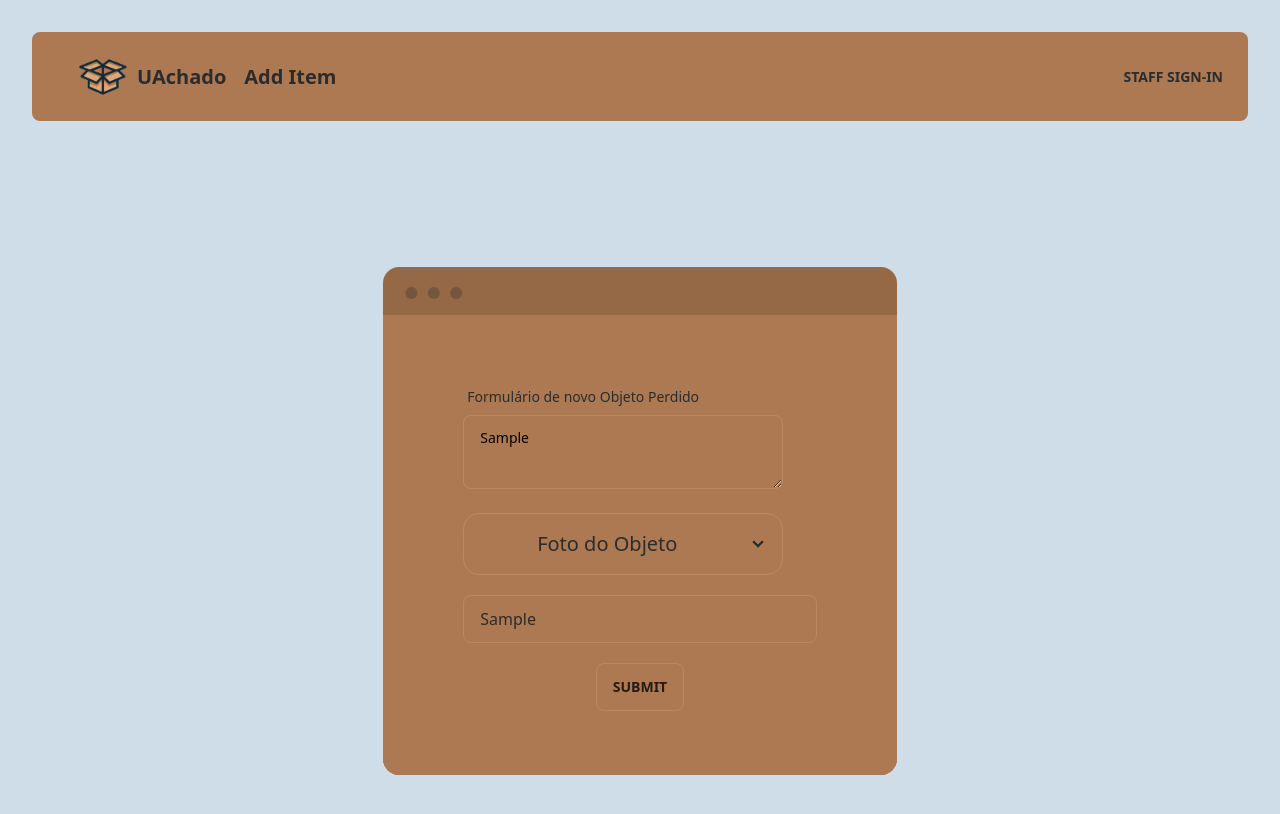
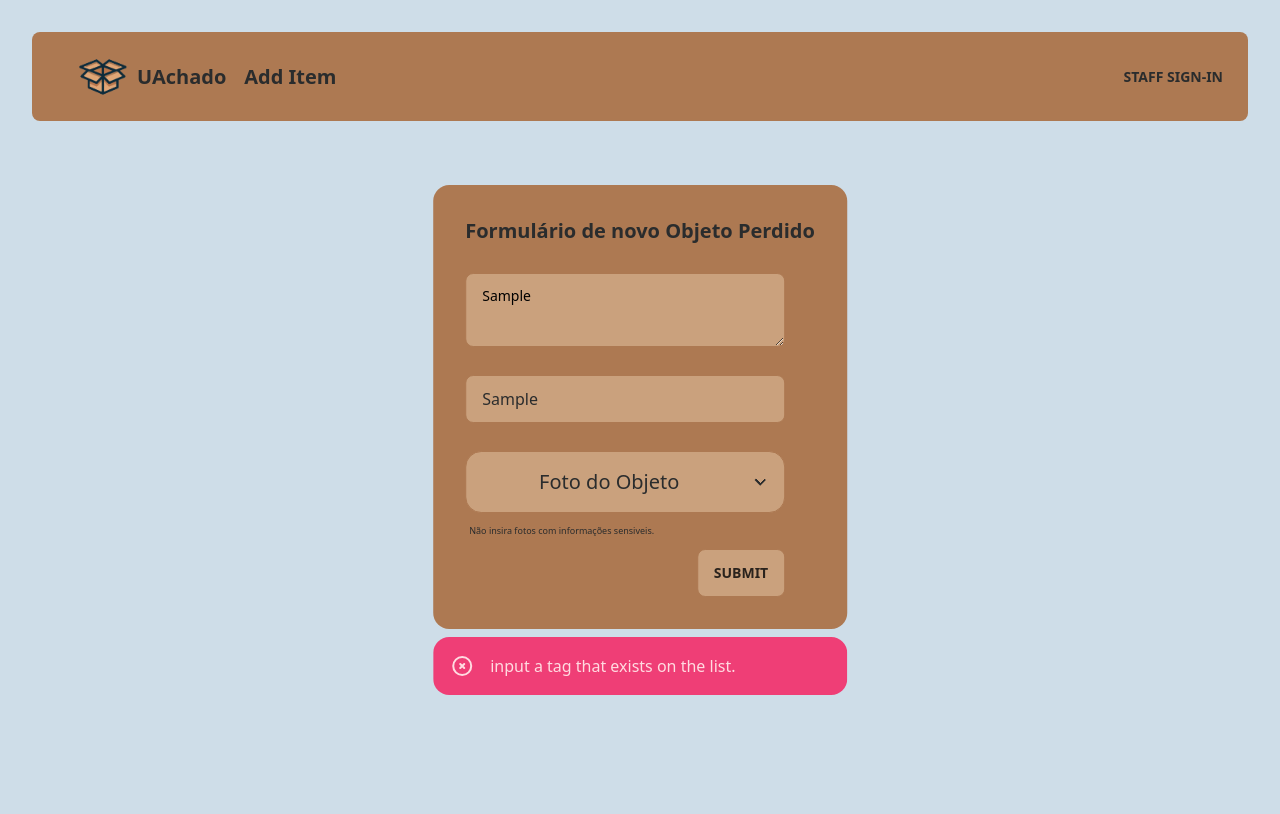
Before and after one commit to UAchado/user_ui, a React (Vite) app in the folder uachado-user/: page /newItem in a window 1280 px wide. Both pictures are taken after typing "Sample", "Sample" into the empty fields and a click on the button "SUBMIT". Shown: the top 814 px of the page. Built offline with nearby package versions, Linux system fonts and the light colour scheme.

Commit message:
UAC-47 UAC-49 UAC-51 UAC-53 all task working, now need to join with API and make it for all screens.

```diff
--- a/uachado-user/package.json
+++ b/uachado-user/package.json
@@ -10,7 +10,9 @@
     "preview": "vite preview"
   },
   "dependencies": {
+    "axios": "^1.5.1",
     "dom": "^0.0.3",
+    "firebase": "^10.5.0",
     "react": "^18.2.0",
     "react-dom": "^18.2.0",
     "react-router-dom": "^6.17.0"
--- a/uachado-user/src/App.tsx
+++ b/uachado-user/src/App.tsx
@@ -7,7 +7,7 @@ import Home from "./components/Home/home";
 
 function App() {
   return (
-    <div className="">
+    <div>
       <div className="navbar w- bg-primary rounded-lg">
         <div className="flex-1">
           <img className="w-32 -mr-8" src={generalLogo}></img>
@@ -24,11 +24,7 @@ function App() {
           </Link>
         </div>
       </div>
-      <div className=" flex justify-center items-center h-screen ">
-        <div tabIndex={0} className="mockup-window bg-primary-focus relative">
-          <Contents />
-        </div>
-      </div>
+      <Contents />
     </div>
   );
 }
@@ -40,7 +36,7 @@ function Contents() {
       <Route path="/dropPoints" element={<div>Drop Points</div>} />
       <Route path="/findItems" element={<div>Find Items</div>} />
       <Route path="/signIn" element={<div>Staff Sign-In</div>} />
-      <Route path="/newItem" element={<NewItem/>} />
+      <Route path="/newItem" element={<NewItem />} />
     </Routes>
   );
 }
--- a/uachado-user/src/components/NewItem/dropdown.tsx
+++ /dev/null
@@ -1,50 +0,0 @@
-import React, { useState } from "react";
-
-const items = ["Country 1", "Country 2", "Country 3", "Another Country"]; // Replace with your list of countries
-
-function Dropdown() {
-  const [searchText, setSearchText] = useState("");
-  const [isOpen, setIsOpen] = useState(false);
-  const [filteredItems, setFilteredItems] = useState<string[]>([]);
-
-  const handleInputChange = (event: React.ChangeEvent<HTMLInputElement>) => {
-    const inputValue = event.target.value;
-    setSearchText(inputValue);
-
-    // Filter the items based on the input value
-    const filtered = items.filter((item) =>
-      item.toLowerCase().includes(inputValue.toLowerCase())
-    );
-    setFilteredItems(filtered);
-  };
-
-  const handleItemClick = (item: string) => {
-    setSearchText(item);
-    setIsOpen(false);
-  };
-
-  return (
-    <div className="dropdown w-full mt-5">
-    <input
-      className="input input-bordered border-secondary w-full bg-primary placeholder-black"
-      placeholder="Tipo de Objeto"
-      onClick={() => setIsOpen(true)}
-      value={searchText}
-      name="tag"
-      onChange={handleInputChange}
-      tabIndex={10}
-    />
-    {isOpen && filteredItems.length > 0 && (
-      <ul tabIndex={10} className="dropdown-content z-20 menu p-2 shadow bg-primary bordered border-secondary rounded-box w-52 max-h-80 flex-nowrap overflow-auto">
-        {filteredItems.map((item, index) => (
-          <li key={index} onClick={() => handleItemClick(item)}>
-            <a>{item}</a>
-          </li>
-        ))}
-      </ul>
-    )}
-  </div>
-  );
-}
-
-export default Dropdown;
--- /dev/null
+++ b/uachado-user/src/components/NewItem/form/dropdown.tsx
@@ -0,0 +1,52 @@
+import React, { useState } from "react";
+
+
+function Dropdown({ items }: { items: string[] }) {
+  const [searchText, setSearchText] = useState("");
+  const [isOpen, setIsOpen] = useState(false);
+  const [filteredItems, setFilteredItems] = useState<string[]>(items);
+
+  const handleInputChange = (event: React.ChangeEvent<HTMLInputElement>) => {
+    const inputValue = event.target.value;
+    setSearchText(inputValue);
+
+    // Filter the items based on the input value
+    const filtered = items.filter((item) =>
+      item.toLowerCase().includes(inputValue.toLowerCase())
+    );
+    setFilteredItems(filtered);
+  };
+
+  const handleItemClick = (item: string) => {
+    setSearchText(item);
+    setIsOpen(false);
+  };
+
+  return (
+    <div className="dropdown w-full mt-7">
+      <input
+        className="input input-bordered border-primary w-full bg-secondary placeholder-black"
+        placeholder="Tipo de Objeto"
+        onClick={() => setIsOpen(true)}
+        value={searchText}
+        name="tag"
+        onChange={handleInputChange}
+        tabIndex={10}
+        required
+      />
+      {isOpen && filteredItems.length > 0 && (
+        <ul
+          className="dropdown-content z-10 menu p-2 shadow bg-primary bordered border-secondary rounded-box w-52 max-h-80 flex-nowrap overflow-auto"
+        >
+          {filteredItems.map((item, index) => (
+            <li key={index} onClick={() => handleItemClick(item)}>
+              <button>{item}</button>
+            </li>
+          ))}
+        </ul>
+      )}
+    </div>
+  );
+}
+
+export default Dropdown;
--- /dev/null
+++ b/uachado-user/src/components/NewItem/form/image.tsx
@@ -0,0 +1,66 @@
+import { useState } from "react";
+
+function Image() {
+  const [selectedImage, setSelectedImage] = useState<string | null>(null);
+
+  /**
+   * Handles the change event of the file input element.
+   * Sets the selected image to the uploaded file.
+   * @param e - The change event.
+   */
+  const handleImageChange = (e: React.ChangeEvent<HTMLInputElement>) => {
+    if (e.target.files && e.target.files.length > 0) {
+      const file = e.target.files[0];
+
+      if (file) {
+        const reader = new FileReader();
+
+        reader.onload = (event) => {
+          if (event.target) {
+            setSelectedImage(event.target.result as string);
+          }
+        };
+
+        reader.readAsDataURL(file);
+      } else {
+        setSelectedImage(null);
+      }
+    } else {
+      setSelectedImage(null);
+    }
+  };
+
+  {
+    /* Collapse section for item image */
+  }
+  return (
+    <>
+      <div className="collapse collapse-arrow bg-secondary border border-primary mt-7">
+        <input type="checkbox" />
+        <div className="collapse-title text-xl font-medium">Foto do Objeto</div>
+        <div className="collapse-content">
+          {/* File input for item image */}
+          <input
+            name="image"
+            type="file"
+            accept="image/png, image/jpeg, image/svg, image/jpg"
+            className="file-input file-input-primary w-full max-w-xs"
+            onChange={handleImageChange}
+          />
+
+          {/* Preview of selected image */}
+          {selectedImage && (
+            <img src={selectedImage} alt="Selected Preview" width="50%" />
+          )}
+        </div>
+      </div>
+      <label className="label">
+        <span className="label-text" style={{ fontSize: "9px" , overflowWrap: "break-word"}}>
+          Não insira fotos com informações sensiveis.
+        </span>
+      </label>
+    </>
+  );
+}
+
+export default Image;
--- a/uachado-user/src/components/NewItem/newItem.tsx
+++ b/uachado-user/src/components/NewItem/newItem.tsx
@@ -1,39 +1,51 @@
 import { useState } from "react";
-import Dropdown from "./dropdown";
-
+import Dropdown from "./form/dropdown";
+import axios from "axios";
+import Image from "./form/image";
 /**
  * Component for creating a new item.
  */
 
+const tags = [
+  "Portáteis",
+  "Telemóveis",
+  "Tablets",
+  "Auscultadores/Fones",
+  "Carregadores",
+  "Pen drives",
+  "Câmaras",
+  "Livros",
+  "Cadernos",
+  "Material de escritório",
+  "Carteiras",
+  "Chaves",
+  "Cartão",
+  "Óculos",
+  "Joalharia",
+  "Casacos",
+  "Chapéus/Bonés",
+  "Cachecóis",
+  "Luvas",
+  "Mochilas",
+  "Equipamento desportivo",
+  "Garrafas de água",
+  "Guarda-chuvas",
+  "Instrumentos musicais",
+  "Material de arte",
+  "Bagagem",
+  "Produtos de maquilhagem",
+  "Artigos de higiene",
+  "Medicamentos",
+];
+
 const NewItem = () => {
-  const [selectedImage, setSelectedImage] = useState<string | null>(null);
+  const [warning, setWarning] = useState<string | null>(null);
+  const [sucess, setSucess] = useState<string | null>(null);
   /**
-   * Handles the change event of the file input element.
-   * Sets the selected image to the uploaded file.
-   * @param e - The change event.
+   * Handles the submit event of the form element.
+   * Logs the form data to the console.
+   * @param e - The submit event.
    */
-  const handleImageChange = (e: React.ChangeEvent<HTMLInputElement>) => {
-    if (e.target.files && e.target.files.length > 0) {
-      const file = e.target.files[0];
-
-      if (file) {
-        const reader = new FileReader();
-
-        reader.onload = (event) => {
-          if (event.target) {
-            setSelectedImage(event.target.result as string);
-          }
-        };
-
-        reader.readAsDataURL(file);
-      } else {
-        setSelectedImage(null);
-      }
-    } else {
-      setSelectedImage(null);
-    }
-  };
-
   const handleSubmit = (e: React.FormEvent<HTMLFormElement>) => {
     e.preventDefault();
     const formData = new FormData(e.currentTarget);
@@ -48,48 +60,102 @@ const NewItem = () => {
     console.log("Image:", image);
     console.log("Tag:", tag);
 
-    // You can perform further processing with formData as needed.
+    if (tag != null) {
+      if (tags.includes(tag.toString())) {
+
+        const reader = new FileReader();
+        reader.readAsDataURL(image);
+        reader.onload = function () {
+          const base64Image = reader.result as string;
+          formData.set("image", base64Image);
+          axios
+            .post("https://eo9s62lz76myhtf.m.pipedream.net", formData)
+            .then(function (response) {
+              console.log("Data sent successfully:", response.data);
+              setSucess("Tag is valid");
+            })
+            .catch(function (error) {
+              console.error("Error sending data:", error);
+            });
+        };
+      } else {
+        setWarning("Tag is invalid");
+      }
+    }
   };
 
   return (
-    <div className="sm:flex flex-column justify-center px-20 py-16 bg-primary gap-40">
+    <div className="toast toast-middle toast-center">
+      <div className="flex justify-center">
+        <div className="card bg-primary mt-20">
+          <div className="card-body">
+            <h2 className="card-title">Formulário de novo Objeto Perdido</h2>
             <form onSubmit={handleSubmit}>
-        <label className="label">
-          <span className="label-text ">Formulário de novo Objeto Perdido</span>
-        </label>
+              {/* Textarea for item description */}
               <div className="form-control w-full max-w-xs">
                 <textarea
-            className="textarea bg-primary border-secondary placeholder-black text-black w-full max-w-xs"
-            placeholder="Breve descrição de como o item foi encontrado"
+                  className="textarea bg-secondary border-primary placeholder-black text-black w-full max-w-xs mt-5"
+                  placeholder="Breve descrição sobre o item e como foi encontrado."
                   name="description"
+                  required
                 ></textarea>
 
-          <br />
-          <div className="collapse collapse-arrow bg-primary border border-secondary">
-            <input type="checkbox" />
-            <div className="collapse-title text-xl font-medium">
-              Foto do Objeto
+                {/* Dropdown for item category */}
+                <Dropdown items={tags} />
+
+                <Image />
+                {/* Submit button */}
+                <div className="card-actions justify-end">
+                  <button
+                    type="submit"
+                    className="btn btn-secondary bordered border-primary"
+                  >
+                    Submit
+                  </button>
                 </div>
-            <div className="collapse-content">
-              <input
-                name="image"
-                type="file"
-                accept="image/png, image/jpeg, image/svg, image/jpg"
-                className="file-input file-input-ghost w-full max-w-xs"
-                onChange={handleImageChange}
-              />
-              {selectedImage && (
-                <img src={selectedImage} alt="Selected Preview" width="50%" />
-              )}
+              </div>
+            </form>
           </div>
         </div>
       </div>
-        <Dropdown />
-
-        <button type="submit" className="btn btn-primary bordered border-secondary mt-5">
-          Submit
-        </button>
-      </form>
+      {warning && (
+        <div className="alert alert-error">
+          <svg
+            xmlns="http://www.w3.org/2000/svg"
+            className="stroke-current shrink-0 h-6 w-6"
+            fill="none"
+            viewBox="0 0 24 24"
+            onClick={() => setWarning(null)}
+          >
+            <path
+              strokeLinecap="round"
+              strokeLinejoin="round"
+              strokeWidth="2"
+              d="M10 14l2-2m0 0l2-2m-2 2l-2-2m2 2l2 2m7-2a9 9 0 11-18 0 9 9 0 0118 0z"
+            />
+          </svg>
+          <span>input a tag that exists on the list.</span>
+        </div>
+      )}
+      {sucess && (
+        <div className="alert alert-sucess">
+          <svg
+            xmlns="http://www.w3.org/2000/svg"
+            className="stroke-current shrink-0 h-6 w-6"
+            fill="none"
+            viewBox="0 0 24 24"
+            onClick={() => setWarning(null)}
+          >
+            <path
+              strokeLinecap="round"
+              strokeLinejoin="round"
+              strokeWidth="2"
+              d="M10 14l2-2m0 0l2-2m-2 2l-2-2m2 2l2 2m7-2a9 9 0 11-18 0 9 9 0 0118 0z"
+            />
+          </svg>
+          <span>Sucessfully added item</span>
+        </div>
+      )}
     </div>
   );
 };
--- a/uachado-user/tailwind.config.js
+++ b/uachado-user/tailwind.config.js
@@ -13,7 +13,7 @@ module.exports = {
 
         "primary": "#AE7951",
 
-        "secondary": "#BD8A5D",
+        "secondary": "#CAA17D",
 
         "accent": "#7951AE",
 
```
Also changed, not shown: uachado-user/src/components/Home/home.tsx (+9 -3 lines), 1 other file (tests, documents, lock files or other folders). Lines whose indentation alone changed are shown as unchanged.
